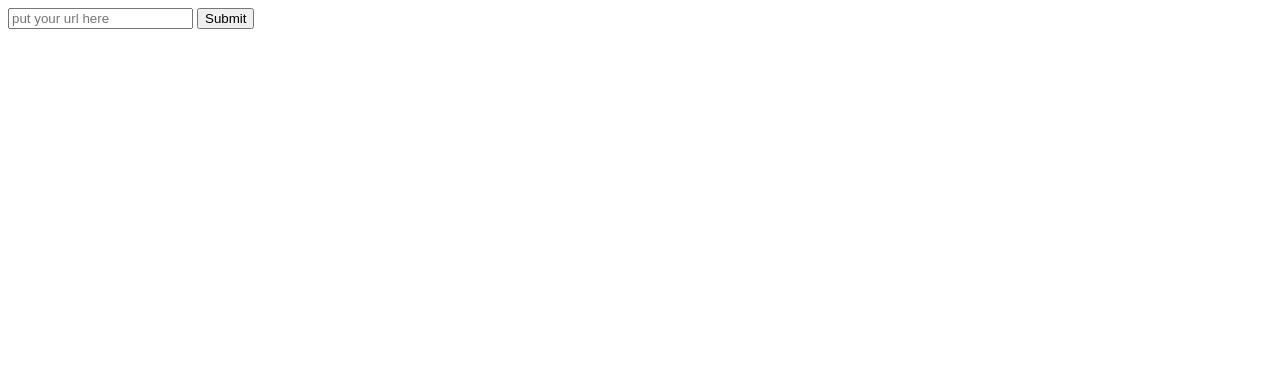
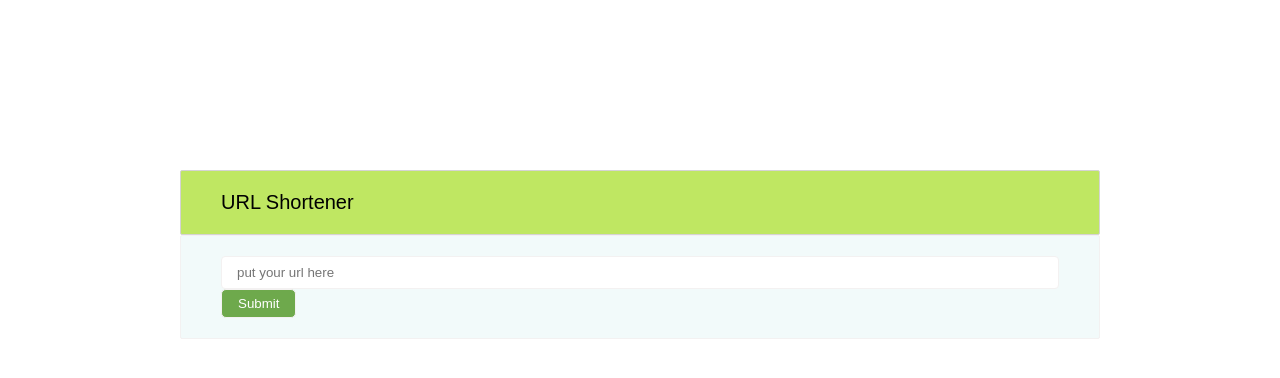
Before and after one commit to rachid0133/URL-Shortener, a Django app: page / in a window 1280 px wide. Shown: the top 378 px of the page. Run offline with Django 4.2, Linux system fonts and the light colour scheme.

Commit message:
adjusted index.html

```diff
--- a/templates/index.html
+++ b/templates/index.html
@@ -5,9 +5,54 @@
     <title>URL Shortener</title>
 </head>
 <body>
+<style>
+*{
+    box-sizing: border-box;
+}
+h1{
+margin: 0px;
+}
+.main_heding{
+    background-color: rgb(191, 231, 98);
+    margin-top: 170px;
+    padding: 20px 40px;
+    border:1px solid rgb(213, 211, 211) ;
+    border-radius: 2px;
+}
+body{
+    margin: 10px 180px;
+    font-size: 20px;
+    font-family:Arial, Helvetica, sans-serif
+}
+.main{
+    background-color: rgb(242, 250, 250);
+    padding: 35px 10px;
+    border: 1px solid rgb(243, 241, 241) ;
+    border-radius: 2px;
+    padding: 20px 40px;
+}
+input[type="text"] {
+    width: 100%;
+    padding: 8px 15px;
+    border:1px solid rgb(243, 241, 241) ;
+    border-radius: 4px;
+}
+input[type="submit"] {
+    background-color: rgb(110, 169, 76);
+    color: white;
+    padding: 6px 16px;
+    border:1px solid rgb(243, 241, 241) ;
+    border-radius: 5px;
+}
+</style>
 <form>
-    <input type="text" placeholder="put your url here" id="link">
-    <button type="submit" id="mybtn">Submit</button>
+    <div class="main_heding">
+        URL Shortener
+    </div>
+    <div class="main">
+        <input type="text" placeholder="put your url here" id="link">
+        <input type="submit" id="mybtn" />
+    </div>
 </form>
 <section></section>
 </body>
```
